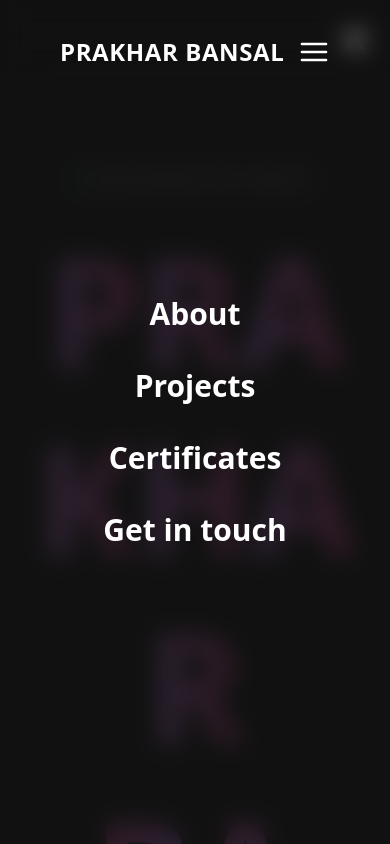
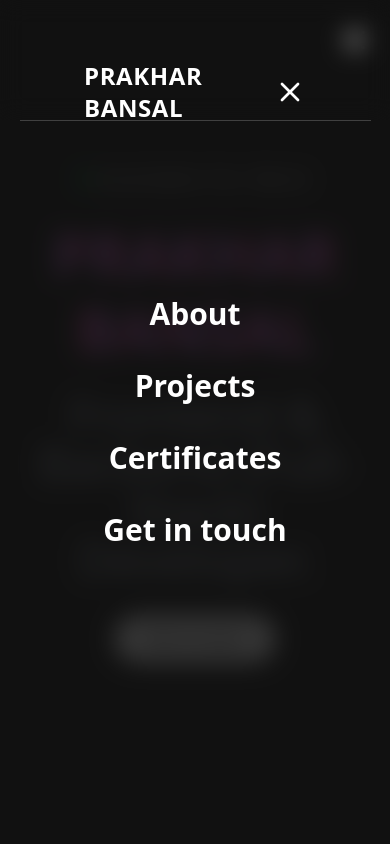
Before and after one commit to Prakharbansall/Portfolio, a React (Vite) app: page / in a window 390 px wide. Both pictures are taken after a click on the button "Open menu". Shown: the top 844 px of the page. Built offline with nearby package versions, Linux system fonts and the light colour scheme.

Commit message:
feat: update portfolio (responsive hero, wow styles, fixes)

```diff
--- a/index.html
+++ b/index.html
@@ -2,7 +2,7 @@
 <html lang="en">
   <head>
     <meta charset="UTF-8" />
-    <link rel="icon" href="/Images/Prakhar.JPG" />
+    <link rel="icon" href="/avatar.jpg" />
     <meta name="viewport" content="width=device-width, initial-scale=1.0" />
     <title>Prakhar Bansal</title>
 
@@ -11,12 +11,12 @@
     <meta property="og:description" content="I build fast, clean, and scalable products with a strong UI/UX focus." />
     <meta property="og:type" content="website" />
     <meta property="og:url" content="https://your-vercel-domain.vercel.app" />
-    <meta property="og:image" content="/Images/Prakhar.JPG" />
+    <meta property="og:image" content="/og.jpg" />
     <meta name="twitter:card" content="summary_large_image" />
     <meta name="twitter:title" content="Prakhar Bansal — Full‑Stack Developer" />
     <meta name="twitter:description" content="I build fast, clean, and scalable products with a strong UI/UX focus." />
-    <meta name="twitter:image" content="/Images/Prakhar.JPG" />
-    <script src="https://cdn.tailwindcss.com"></script>
+    <meta name="twitter:image" content="/og.jpg" />
+
   </head>
   <body class="antialiased">
     <div id="root"></div>
--- a/src/App.css
+++ b/src/App.css
@@ -1,3 +1,5 @@
+@import "tailwindcss";
+
 /* --- Page Setup & Reusable Classes --- */
 :root {
   /* New Color Palette */
--- a/src/landing.jsx
+++ b/src/landing.jsx
@@ -22,7 +22,7 @@ export default function About() {
             hidden: { opacity: 0 },
             visible: { opacity: 1, transition: { staggerChildren: 0.06 } },
           }}
-          className="text-[150px] font-extrabold leading-tight"
+          className="text-6xl sm:text-7xl md:text-[150px] font-extrabold leading-tight"
           aria-label="PRAKHAR BANSAL"
         >
           {"PRAKHAR".split("").map((ch, i) => (
--- a/src/nav.jsx
+++ b/src/nav.jsx
@@ -65,8 +65,16 @@ export default function Nav() {
       <nav className="fixed top-0 left-0 w-full h-16 bg-[rgba(0, 0, 0, 0.65)] backdrop-blur-md z-[3000] px-15 py-15 p-9">
         <div className="flex justify-between items-center max-w-[1400px] mx-auto w-full px-6">
           {/* Logo */}
-          <h1 className="text-white font-bold text-2xl tracking-wide cursor-pointer hover:text-blue-400 transition-colors">
-            PRAKHAR BANSAL
+          <h1 className="text-white font-bold text-2xl tracking-wide">
+            <a
+              href="https://portfolio-six-nu-1m4k6n5fqw.vercel.app/"
+              target="_blank"
+              rel="noopener noreferrer"
+              className="hover:text-blue-400 transition-colors cursor-pointer"
+              aria-label="Open external portfolio"
+            >
+              PRAKHAR BANSAL
+            </a>
           </h1>
 
           {/* Desktop Links */}
@@ -93,16 +101,16 @@ export default function Nav() {
           <button
             className="md:hidden ml-auto text-white"
             onClick={toggleMenu}
-            aria-label="Open menu"
+            aria-label={isOpen ? "Close menu" : "Open menu"}
             aria-expanded={isOpen}
           >
-            <MenuIcon />
+            {isOpen ? <CloseIcon /> : <MenuIcon />}
           </button>
         </div>
       </nav>
 
-      {/* Progress Bar */}
-      <div className="fixed top-[73px] left-0 right-0 mx-auto w-[85%] h-[1px] bg-white/20 z-[1001] ">
+      {/* Progress Bar (separate from nav, old effect) */}
+      <div className="fixed top-[120px] left-0 right-0 mx-auto h-[1px] bg-white/20 z-[3001] max-w-[1800px] w-[90%]">
         <div
           className="h-full bg-white transition-all duration-100 ease-out"
           style={{ width: `${scrollPercentage}%` }}
@@ -112,17 +120,18 @@ export default function Nav() {
       {/* Overlay Menu */}
       <div
         className={`fixed inset-0 flex justify-center items-center bg-[rgba(18,18,18,0.85)] backdrop-blur-md z-[2000] transition-opacity duration-300 ${
-          isOpen ? "opacity-100 visible" : "opacity-0 invisible"
+          isOpen ? "opacity-100 visible" : "opacity-0 pointer-events-none"
         }`}
+        aria-hidden={!isOpen}
       >
-        {/* Close Button */}
+        {/* Close Button (redundant with navbar button); keep for accessibility on smaller screens */}
         <button
-          className="absolute top-6 right-[5vw] text-white"
+          className="absolute top-6 right-[5vw] text-white md:hidden"
           onClick={toggleMenu}
-          aria-label={isOpen ? "Close menu" : "Open menu"}
+          aria-label="Close menu"
           aria-expanded={isOpen}
         >
-          {isOpen ? <CloseIcon /> : <MenuIcon />}
+          <CloseIcon />
         </button>
 
         {/* Mobile Links */}
```
